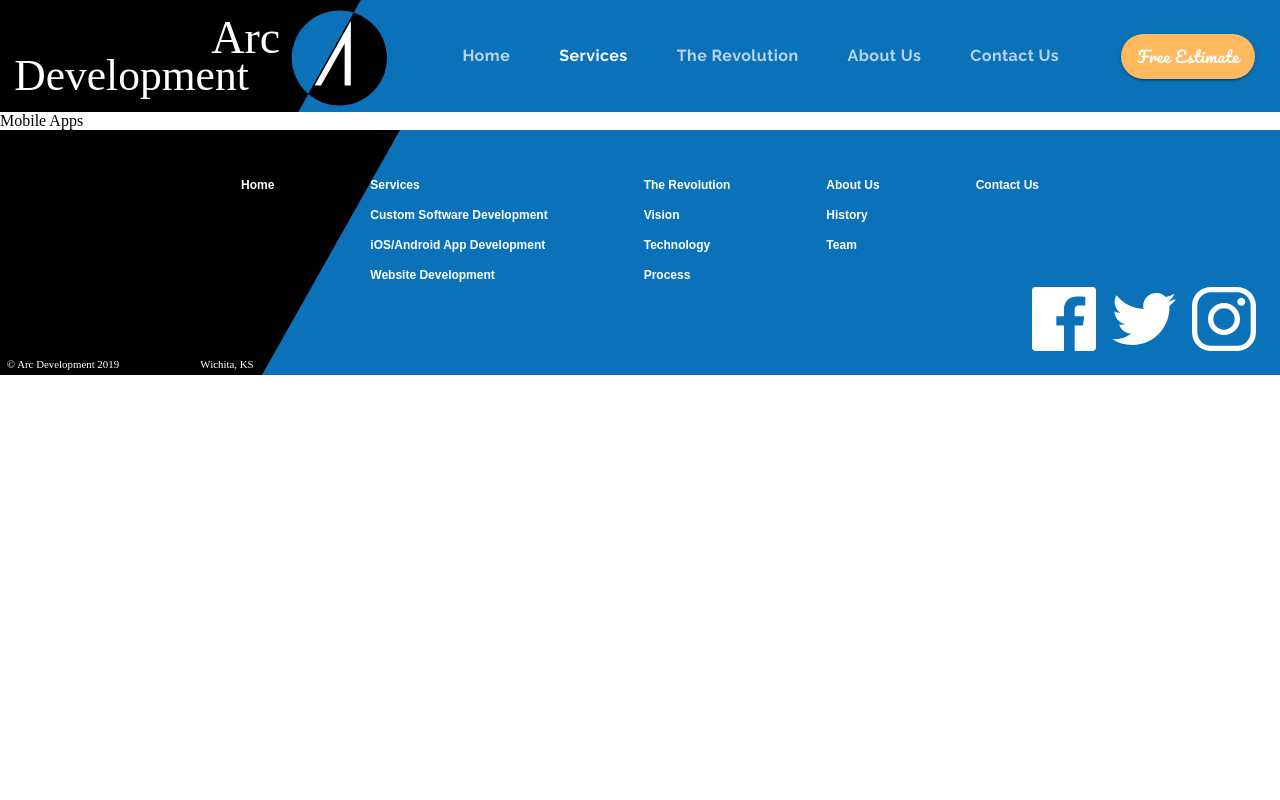
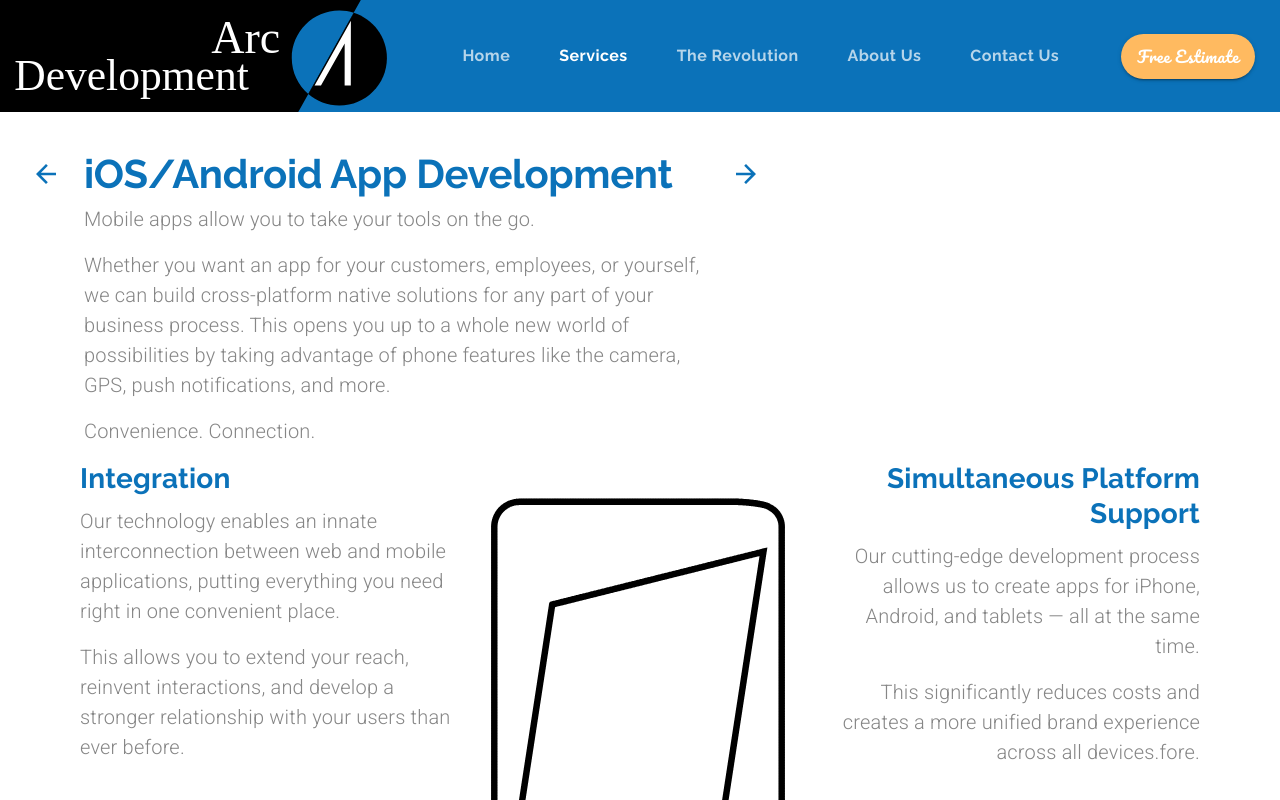
Before and after one commit to NicolaDeastra/MaterialUI-Company-Website, a React (Create React App) app: page /mobileapps in a window 1280 px wide. Shown: the top 800 px of the page. Built offline with nearby package versions, Linux system fonts and the light colour scheme.

Commit message:
add Mobile Apps page

```diff
--- a/src/components/App.js
+++ b/src/components/App.js
@@ -7,6 +7,7 @@ import Footer from "./ui/Footer";
 import LandingPage from "../components/LandingPage";
 import Services from "./Services";
 import CustomSoftware from "./CustomSoftware";
+import MobileApps from "./MobileApps";
 
 function App() {
   const [selectedIndex, setSelectedIndex] = useState(0);
@@ -58,7 +59,13 @@ function App() {
           <Route
             exact
             path="/mobileapps"
-            component={() => <div>Mobile Apps</div>}
+            render={(props) => (
+              <MobileApps
+                {...props}
+                setValue={setValue}
+                setSelectedIndex={setSelectedIndex}
+              />
+            )}
           />
           <Route exact path="/websites" component={() => <div>Websites</div>} />
           <Route
--- /dev/null
+++ b/src/components/MobileApps.js
@@ -0,0 +1,166 @@
+import React from "react";
+import Lottie from "react-lottie";
+import { Link } from "react-router-dom";
+import { makeStyles, useTheme } from "@material-ui/core/styles";
+import IconButton from "@material-ui/core/IconButton";
+import Grid from "@material-ui/core/Grid";
+import Typography from "@material-ui/core/Typography";
+import useMediaQuery from "@material-ui/core/useMediaQuery";
+import Hidden from "@material-ui/core/Hidden";
+
+import forwardArrow from "../assets/forwardArrow.svg";
+import backArrow from "../assets/backArrow.svg";
+
+import integrationAnimation from "../animations/integrationAnimation/data.json";
+
+const useStyles = makeStyles((theme) => ({
+  heading: {
+    maxWidth: "40em",
+  },
+  arrowContainer: {
+    marginTop: "0.5em",
+  },
+  rowContainer: {
+    paddingLeft: "5em",
+    paddingRight: "5em",
+    [theme.breakpoints.down("sm")]: {
+      paddingLeft: "1.5em",
+      paddingRight: "1.5em",
+    },
+  },
+}));
+
+export default function MobileApps(props) {
+  const classes = useStyles();
+  const theme = useTheme();
+  const matchesMD = useMediaQuery(theme.breakpoints.down("md"));
+  const matchesXS = useMediaQuery(theme.breakpoints.down("xs"));
+
+  const defaultOptions = {
+    loop: true,
+    autoplay: true,
+    animationData: integrationAnimation,
+    rendererSettings: {
+      preserveAspectRatio: "xMidYMid slice",
+    },
+  };
+
+  return (
+    <Grid container direction="column">
+      <Grid
+        item
+        container
+        direction="row"
+        justify={matchesMD ? "center" : undefined}
+        className={classes.rowContainer}
+        style={{ marginTop: matchesXS ? "1em" : "2em" }}
+      >
+        <Hidden mdDown>
+          <Grid
+            item
+            className={classes.arrowContainer}
+            style={{ marginRight: "1em", marginLeft: "-3.5em" }}
+          >
+            <IconButton
+              style={{ backgroundColor: "transparent" }}
+              component={Link}
+              to="/customsoftware"
+              onClick={() => props.setSelectedIndex(1)}
+            >
+              <img src={backArrow} alt="Back to custom software  page" />
+            </IconButton>
+          </Grid>
+        </Hidden>
+        <Grid item container direction="column" className={classes.heading}>
+          <Grid item>
+            <Typography variant="h2" align={matchesMD ? "center" : undefined}>
+              iOS/Android App Development
+            </Typography>
+          </Grid>
+          <Grid item>
+            <Typography
+              variant="body1"
+              paragraph
+              align={matchesMD ? "center" : undefined}
+            >
+              Mobile apps allow you to take your tools on the go.
+            </Typography>
+            <Typography
+              variant="body1"
+              paragraph
+              align={matchesMD ? "center" : undefined}
+            >
+              Whether you want an app for your customers, employees, or
+              yourself, we can build cross-platform native solutions for any
+              part of your business process. This opens you up to a whole new
+              world of possibilities by taking advantage of phone features like
+              the camera, GPS, push notifications, and more.
+            </Typography>
+            <Typography
+              variant="body1"
+              paragraph
+              align={matchesMD ? "center" : undefined}
+            >
+              Convenience. Connection.
+            </Typography>
+          </Grid>
+        </Grid>
+        <Hidden mdDown>
+          <Grid item className={classes.arrowContainer}>
+            <IconButton
+              style={{ backgroundColor: "transparent" }}
+              component={Link}
+              to="/websites"
+              onClick={() => props.setSelectedIndex(3)}
+            >
+              <img
+                src={forwardArrow}
+                alt="Forward to Website development page"
+              />
+            </IconButton>
+          </Grid>
+        </Hidden>
+      </Grid>
+      <Grid item container direction="row" className={classes.rowContainer}>
+        <Grid item container direction="column" md>
+          <Grid item>
+            <Typography variant="h4" gutterBottom>
+              Integration
+            </Typography>
+          </Grid>
+          <Grid item>
+            <Typography variant="body1" paragraph>
+              Our technology enables an innate interconnection between web and
+              mobile applications, putting everything you need right in one
+              convenient place.
+            </Typography>
+            <Typography variant="body1" paragraph>
+              This allows you to extend your reach, reinvent interactions, and
+              develop a stronger relationship with your users than ever before.
+            </Typography>
+          </Grid>
+        </Grid>
+        <Grid item md>
+          <Lottie options={defaultOptions} />
+        </Grid>
+        <Grid item container direction="column" md>
+          <Grid item>
+            <Typography align="right" variant="h4" gutterBottom>
+              Simultaneous Platform Support
+            </Typography>
+          </Grid>
+          <Grid item>
+            <Typography align="right" variant="body1" paragraph>
+              Our cutting-edge development process allows us to create apps for
+              iPhone, Android, and tablets — all at the same time.
+            </Typography>
+            <Typography align="right" variant="body1" paragraph>
+              This significantly reduces costs and creates a more unified brand
+              experience across all devices.fore.
+            </Typography>
+          </Grid>
+        </Grid>
+      </Grid>
+    </Grid>
+  );
+}
```
